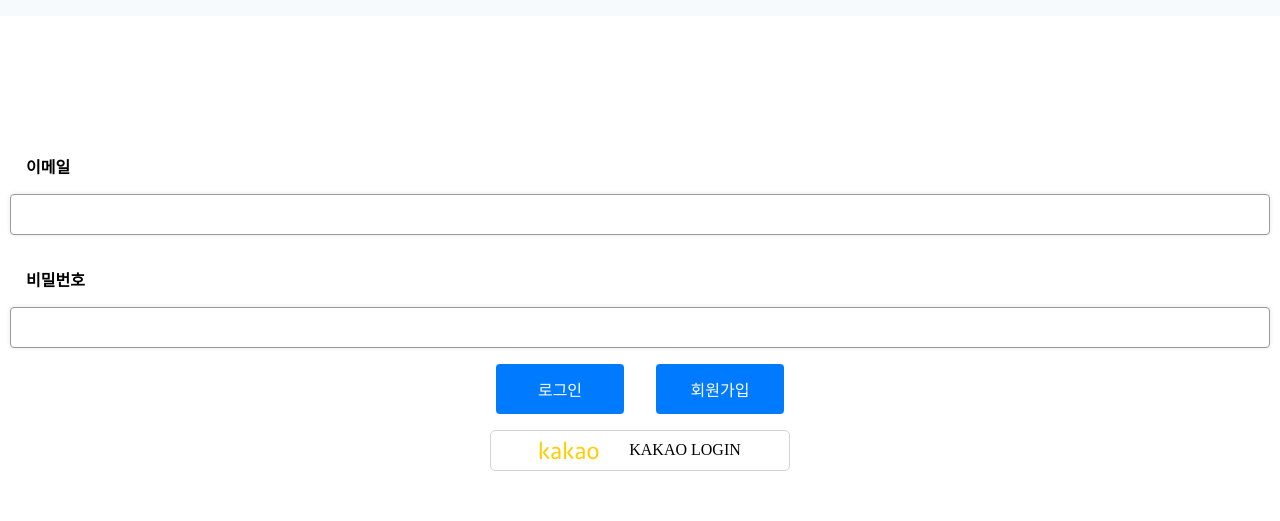
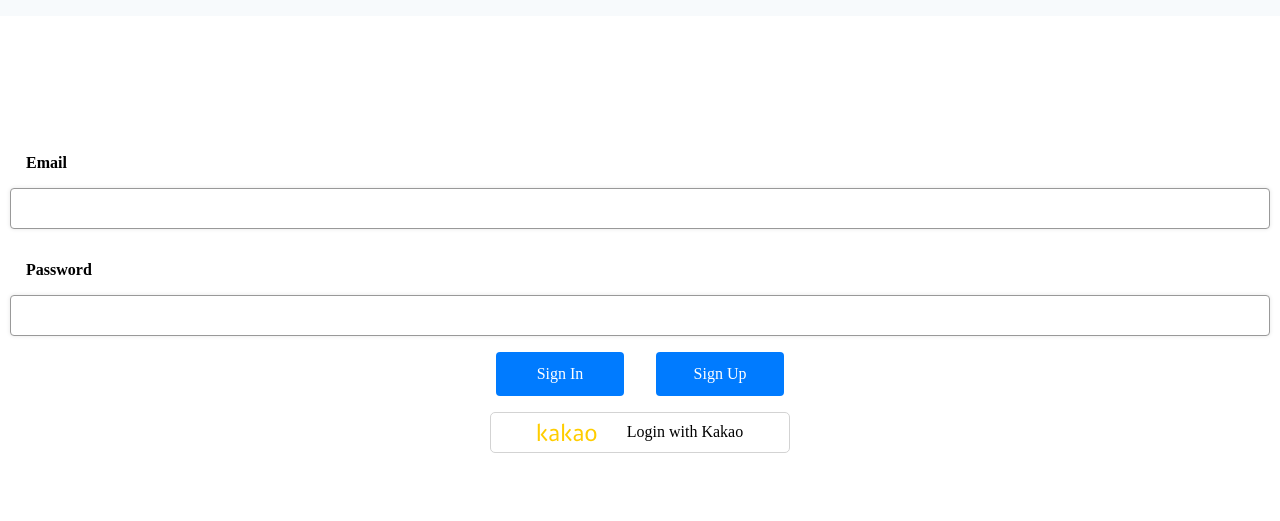
Before and after one commit to justtinCHOI/stocktideclient, a React (Vite) app: page /member/login in a window 1280 px wide. Shown: the top 521 px of the page. Built offline with nearby package versions, Linux system fonts and the light colour scheme; no server answers.

Commit message:
Add multi language at login services

```diff
--- a/src/App.tsx
+++ b/src/App.tsx
@@ -1,11 +1,11 @@
 import { FC } from 'react';
 import { RouterProvider } from 'react-router-dom';
 import { QueryClient, QueryClientProvider } from '@tanstack/react-query';
-// import { ReactQueryDevtools } from '@tanstack/react-query-devtools';
 import { Provider } from 'react-redux';
 import store from './store.tsx';
 import root from '@router/root.tsx';
 import '@/App.css'
+import './i18n';
 
 const queryClient = new QueryClient({
   defaultOptions: {
@@ -22,9 +22,6 @@ const App: FC = () => {
     <Provider store={store}>
       <QueryClientProvider client={queryClient}>
         <RouterProvider router={root} />
-        {/*{process.env.NODE_ENV === 'development' && (*/}
-        {/*  <ReactQueryDevtools initialIsOpen={false} />*/}
-        {/*)}*/}
       </QueryClientProvider>
     </Provider>
   );
--- a/src/components/member/kakao/KakaoLoginComponent.tsx
+++ b/src/components/member/kakao/KakaoLoginComponent.tsx
@@ -4,15 +4,18 @@ import styled from "styled-components";
 import { FC } from 'react';
 import { StyledLink } from '@assets/css/common';
 
-const KakaoLoginComponent: FC = () => {
+interface KakaoLoginComponentProps{
+  buttonText: string;
+}
 
+const KakaoLoginComponent: FC<KakaoLoginComponentProps> = ({buttonText}) => {
     const link = getKakaoLoginLink()
 
     return (
         <StyledLink to={link}>
             <KakaoButton>
                 <LogoImage src={kakaoLogo} alt="Kakao Logo"/>
-                KAKAO LOGIN
+                {buttonText}
             </KakaoButton>
         </StyledLink>
     )
--- a/src/components/member/login/LoginComponent.tsx
+++ b/src/components/member/login/LoginComponent.tsx
@@ -4,6 +4,7 @@ import styled from "styled-components";
 import useCustomMember from "@hooks/useCustomMember.ts";
 import KakaoLoginComponent from '@components/member/kakao/KakaoLoginComponent.tsx';
 import { LoginState } from '@typings/member';
+import { useTranslation } from 'react-i18next';
 
 const initState: LoginState = {
     email: '',
@@ -11,6 +12,7 @@ const initState: LoginState = {
 };
 
 const LoginComponent: FC = () => {
+    const { t } = useTranslation();
     const [loginParam, setLoginParam] = useState<LoginState>({ ...initState });
     const { doLogin } = useCustomMember();
     const navigate = useNavigate();
@@ -42,7 +44,7 @@ const LoginComponent: FC = () => {
     return (
       <Container>
           <InputContainer>
-                <Label>이메일</Label>
+              <Label>{t('login.email')}</Label>
               <Input
                 name="email"
                 type="text"
@@ -51,7 +53,7 @@ const LoginComponent: FC = () => {
               />
           </InputContainer>
           <InputContainer>
-                <Label>비밀번호</Label>
+              <Label>{t('login.password')}</Label>
               <Input
                 name="password"
                 type="password"
@@ -60,10 +62,14 @@ const LoginComponent: FC = () => {
               />
           </InputContainer>
           <ButtonContainer>
-                <Button onClick={handleClickLogin}>로그인</Button>
-                <Button onClick={handleClickSignin}>회원가입</Button>
+              <Button onClick={handleClickLogin}>
+                  {t('login.loginButton')}
+              </Button>
+              <Button onClick={handleClickSignin}>
+                  {t('login.signupButton')}
+              </Button>
           </ButtonContainer>
-            <KakaoLoginComponent />
+          <KakaoLoginComponent buttonText={t('login.kakaoLogin')} />
       </Container>
     );
 };
--- /dev/null
+++ b/src/components/my/setting/LanguageSelector.tsx
@@ -0,0 +1,32 @@
+import { useTranslation } from 'react-i18next';
+import styled from 'styled-components';
+import { FC } from 'react';
+
+const LanguageSelector: FC = () => {
+  const { i18n } = useTranslation();
+
+  const changeLanguage = (lng: string) => {
+    i18n.changeLanguage(lng).then();
+  };
+
+  return (
+    <Container>
+      <Button onClick={() => changeLanguage('ko')}>한국어</Button>
+      <Button onClick={() => changeLanguage('en')}>English</Button>
+    </Container>
+  );
+};
+
+const Container = styled.div`
+  display: flex;
+  gap: 10px;
+`;
+
+const Button = styled.button`
+  padding: 5px 10px;
+  border: 1px solid #ddd;
+  border-radius: 4px;
+  cursor: pointer;
+`;
+
+export default LanguageSelector;
--- a/src/components/my/setting/SettingComponent.tsx
+++ b/src/components/my/setting/SettingComponent.tsx
@@ -1,6 +1,7 @@
 import { FC, useEffect, useState } from 'react';
 import {getOne} from "@api/companyApi.ts";
 import useCustomMove from "@hooks/useCustomMove.ts";
+import LanguageSelector from '@components/my/setting/LanguageSelector';
 
 const initState = {
     tno: 0,
@@ -24,6 +25,8 @@ const SettingComponent: FC<SettingProps> = ({tno}) => {
     }, [tno]);
 
     return (
+      <>
+          <LanguageSelector/>
           <div className="border-2 border-sky-200 mt-10 m-2 p-4">
               {makeDiv('Tno', todo.tno)}
               {makeDiv('Writer', todo.writer)}
@@ -44,6 +47,8 @@ const SettingComponent: FC<SettingProps> = ({tno}) => {
                   </button>
               </div>
           </div>
+      </>
+
     );
 }
 
--- /dev/null
+++ b/src/i18n.ts
@@ -0,0 +1,28 @@
+import i18n from 'i18next';
+import { initReactI18next } from 'react-i18next';
+import LanguageDetector from 'i18next-browser-languagedetector';
+
+import koTranslation from './locales/ko/translation.json';
+import enTranslation from './locales/en/translation.json';
+
+const resources = {
+  ko: {
+    translation: koTranslation,
+  },
+  en: {
+    translation: enTranslation,
+  },
+};
+
+i18n
+  .use(LanguageDetector)
+  .use(initReactI18next)
+  .init({
+    resources,
+    fallbackLng: 'ko',
+    interpolation: {
+      escapeValue: false,
+    },
+  });
+
+export default i18n;
--- a/src/locales/en/translation.json
+++ b/src/locales/en/translation.json
@@ -0,0 +1,10 @@
+{
+  "login": {
+    "title": "Login",
+    "email": "Email",
+    "password": "Password",
+    "loginButton": "Sign In",
+    "signupButton": "Sign Up",
+    "kakaoLogin": "Login with Kakao"
+  }
+}
--- a/src/locales/ko/translation.json
+++ b/src/locales/ko/translation.json
@@ -0,0 +1,10 @@
+{
+  "login": {
+    "title": "로그인",
+    "email": "이메일",
+    "password": "비밀번호",
+    "loginButton": "로그인",
+    "signupButton": "회원가입",
+    "kakaoLogin": "카카오 계정으로 로그인"
+  }
+}
```
Lines whose indentation alone changed are shown as unchanged.
